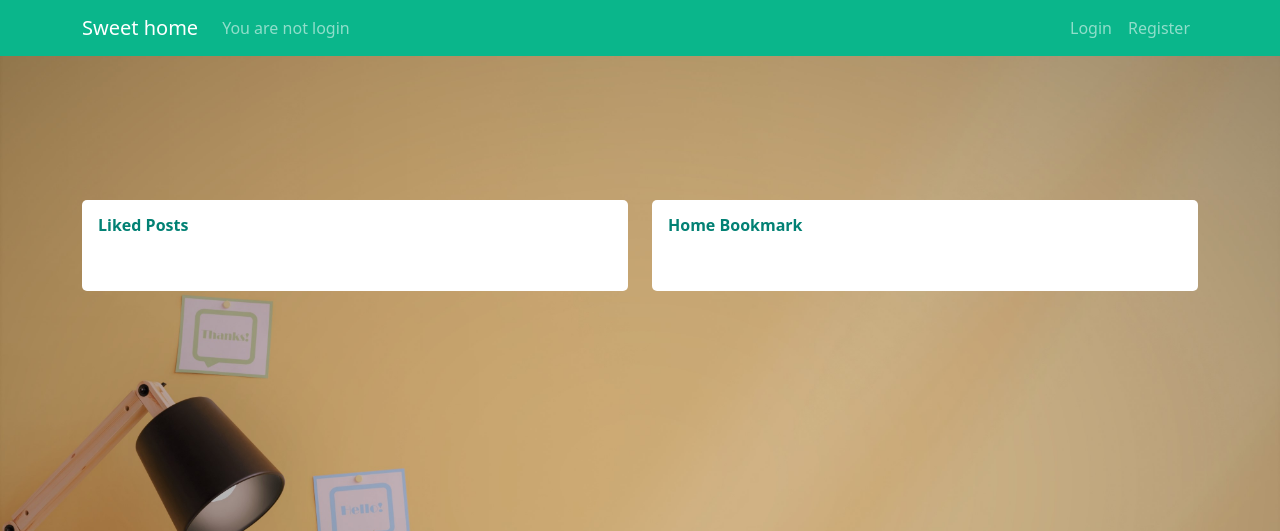
After one commit to GOG1071/SWP391-Project-Group5, a Flask app: template flaskr/templates/bookmark.html in a window 1280 px wide. The commit adds this page. Shown: the top 531 px of the page. Run offline with Flask 3, Linux system fonts and the light colour scheme; the template is opened without the code that fills it, so the values that code supplies are empty; some libraries are stand-ins or nearby versions.

Commit message:
bookmarked homes and liked posts display

```diff
--- /dev/null
+++ b/flaskr/templates/bookmark.html
@@ -0,0 +1,63 @@
+<!DOCTYPE html>
+<html>
+
+<head>
+    <title>Profile</title>
+    <meta charset="utf-8">
+    <meta name="viewport" content="width=device-width, initial-scale=1.0">
+    <link href="https://cdn.jsdelivr.net/npm/bootstrap@5.1.3/dist/css/bootstrap.min.css" rel="stylesheet">
+    <link rel="stylesheet" href="https://cdn.jsdelivr.net/npm/bootstrap-icons@1.9.1/font/bootstrap-icons.css">
+    <script src="https://cdn.jsdelivr.net/npm/bootstrap@5.1.3/dist/js/bootstrap.bundle.min.js"></script>
+    <link rel="stylesheet" href="../../static/css/userProfile.css">
+</head>
+
+<body>
+    {% include 'components/navbar.html' %}
+    <div class="container">
+        <div class="row gutters">
+            <div class="col-xl-6 col-lg-6 col-md-12 col-sm-12 col-12">
+                <div class="card h-100">
+                    <div class="card-body">
+                        <div class="col-xl-12 col-lg-12 col-md-12 col-sm-12">
+                            <div class="row gutters">
+                                <div class="col-xl-12 col-lg-12 col-md-12 col-sm-12 col-12">
+                                    <h6 class="mb-2 text-prim">Liked Posts</h6>
+                                    <p>
+                                        {% for post in posts %}
+                                        <a
+                                            href="{{ url_for('user_router.post', post_id=post['id']) }}">{{post['title']}}</a>
+                                        <br>
+                                        {% endfor %}
+                                    </p>
+                                </div>
+                            </div>
+                        </div>
+                    </div>
+                </div>
+            </div>
+            <div class="col-xl-6 col-lg-6 col-md-12 col-sm-12 col-12">
+                <div class="card h-100">
+                    <div class="card-body">
+                        <div class="col-xl-12 col-lg-12 col-md-12 col-sm-12">
+                            <div class="row gutters">
+                                <div class="col-xl-12 col-lg-12 col-md-12 col-sm-12 col-12">
+                                    <h6 class="mb-2 text-prim">Home Bookmark</h6>
+                                </div>
+                                <div class="col-xl-12 col-lg-12 col-md-12 col-sm-12 col-12">
+                                    <p>
+                                        {% for home in homes %}
+                                        <a
+                                            href="{{ url_for('home_router.info', home_id=home['id']) }}">{{home['title']}}</a>
+                                        <br>
+                                        {% endfor %}
+                                    </p>
+                                </div>
+                            </div>
+                        </div>
+                    </div>
+                </div>
+            </div>
+        </div>
+</body>
+
+</html>
--- a/flaskr/templates/components/navbar.html
+++ b/flaskr/templates/components/navbar.html
@@ -17,8 +17,9 @@
           </div>
           <div class="navbar-nav">
             {% if session.get('username') != None %}
+            <a class="nav-item nav-link" href="{{ url_for('user_router.bookmark')}}">Bookmark</a>
             <a class="nav-item nav-link" href="{{ url_for('user_router.profile') }}">{{session['username']}}</a>
-            <a class="nav-item nav-link" href="{{ url_for('user_router.logout') }}">Logout</a>
+            <a class="nav-item nav-link" href="{{ url_for('user_router.logout')  }}">Logout</a>
             {% else %}
             <a class="nav-item nav-link" href="{{ url_for('user_router.login') }}">Login</a>
             <a class="nav-item nav-link" href="{{ url_for('user_router.register') }}">Register</a>
```
Also changed, not shown: flaskr/static/css/bookmark.css (added, +81 -0 lines).
